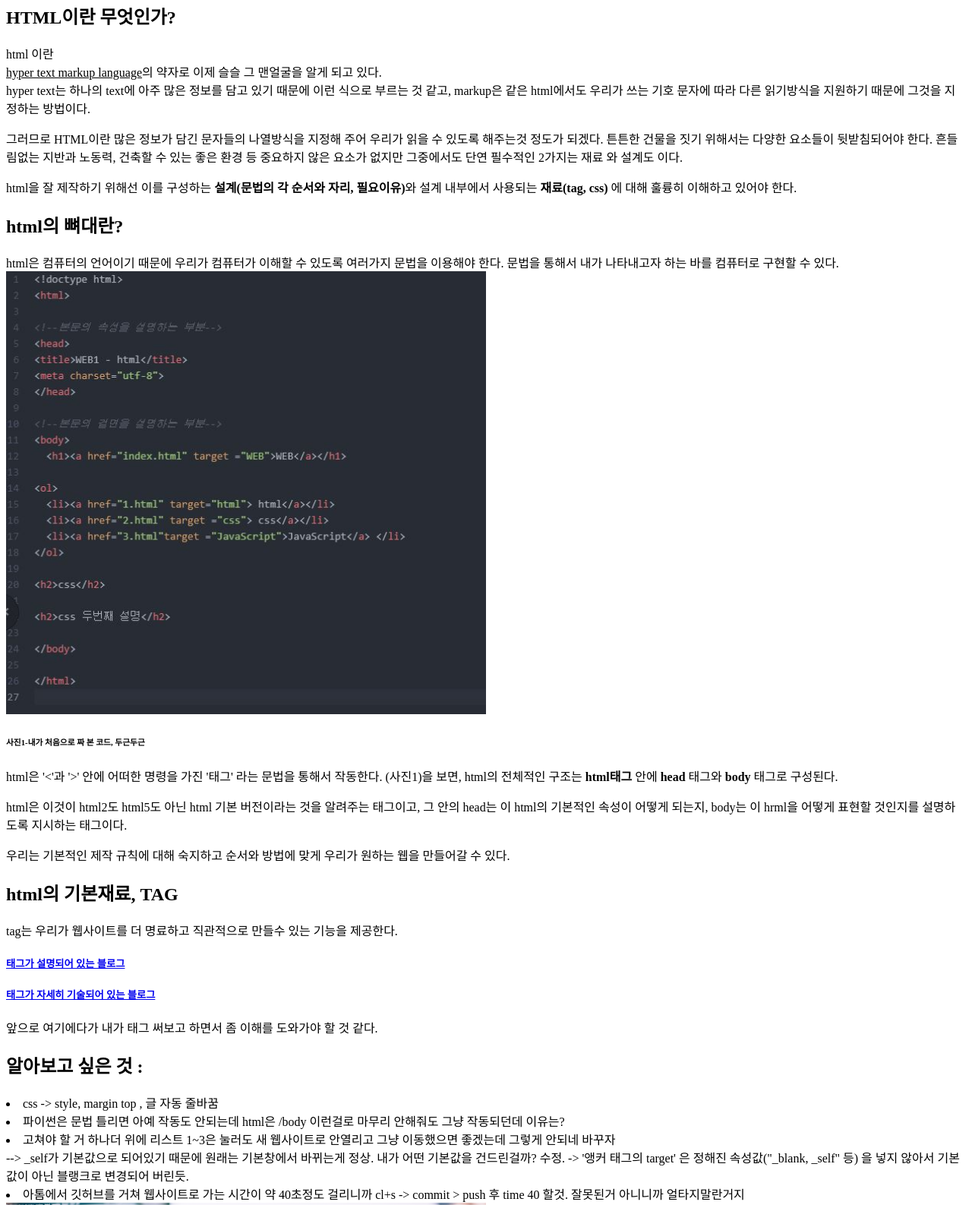
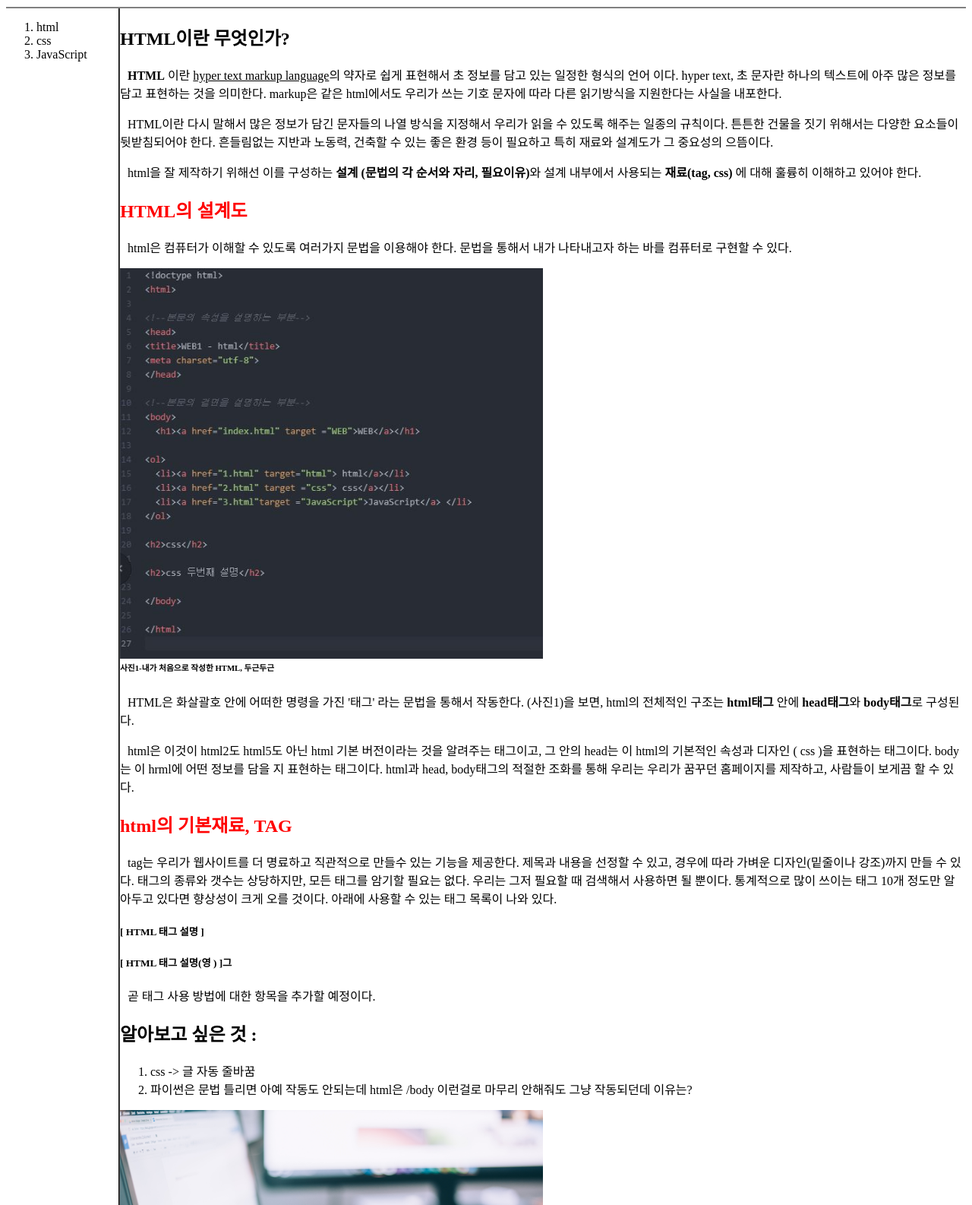
Before and after one commit to xman227/Second_world, a plain HTML site: page 1.html in a window 1280 px wide. Shown: the part 151-1737 px from the top of the page at 76% size. Drawn offline with Linux system fonts and the light colour scheme; a script that the page names is missing.

Commit message:
배운과정 총동원
changing coding clearly

```diff
--- a/1.html
+++ b/1.html
@@ -6,79 +6,143 @@
 <head>
 <title>WEB1 - html</title>
 <meta charset="utf-8">
+
+<style>
+  a{
+  color : black;
+   text-decoration: none;
+  }
+  h1 {
+    font-size:45px;
+    text-align:center;
+    border-bottom:2px solid gray;
+    padding: 50px;
+    margin:0px;
+  }
+  p{
+    text-indent:10px;
+  }
+  #Contents{
+    display:grid;
+    grid-template-columns: 150px 1fr;
+
+  }
+  #Contents #article{
+    border-right:groove 2px black;
+  }
+
+  @mediaquery(max-width:850px){
+    h1 {
+    border-bottom:none;
+    }
+    #Contents #article{
+      border-right:none;
+    }
+  }
+
+</style>
+
 </head>
 
-<!--본문의 겉면을 설명하는 부분-->
 <body>
   <h1><a href="index.html" target ="WEB">WEB</a></h1>
 
+<div id="Contents">
+
+  <div id="article">
     <ol>
       <li><a href="1.html" > html</a></li>
       <li><a href="2.html" > css</a></li>
       <li><a href="3.html" >JavaScript</a> </li>
     </ol>
+ </div>
 
+ <div id="article2">
     <h2>HTML이란 무엇인가?</h2>
 
-html 이란<br>
-<u>hyper text markup language</u>의 약자로 이제 슬슬 그 맨얼굴을 알게 되고 있다.<br>
-hyper text는 하나의 text에 아주 많은 정보를 담고 있기 때문에 이런 식으로 부르는 것 같고,
-markup은 같은 html에서도 우리가 쓰는 기호 문자에 따라 다른 읽기방식을 지원하기 때문에
-그것을 지정하는 방법이다.
-<p>그러므로 HTML이란 많은 정보가 담긴 문자들의 나열방식을 지정해 주어 우리가 읽을 수 있도록 해주는것
-  정도가 되겠다.
+    <p>
+      <strong>HTML</strong> 이란 <u>hyper text markup language</u>의 약자로 쉽게 표현해서 초 정보를 담고 있는 일정한 형식의 언어 이다.
+    hyper text, 초 문자란 하나의 텍스트에 아주 많은 정보를 담고 표현하는 것을 의미한다.
+    markup은 같은 html에서도 우리가 쓰는 기호 문자에 따라 다른 읽기방식을 지원한다는 사실을 내포한다.
+    </p>
+
+    <p>
+      HTML이란 다시 말해서 많은 정보가 담긴 문자들의 나열 방식을 지정해서 우리가 읽을 수 있도록 해주는 일종의 규칙이다.
       튼튼한 건물을 짓기 위해서는 다양한 요소들이 뒷받침되어야 한다.
-  흔들림없는 지반과 노동력, 건축할 수 있는 좋은 환경 등 중요하지 않은 요소가 없지만
-  그중에서도 단연 필수적인 2가지는 재료 와 설계도 이다.
-<p>html을 잘 제작하기 위해선 이를 구성하는 <strong>설계(문법의 각 순서와 자리, 필요이유)</strong>와 설계 내부에서 사용되는 <strong>재료(tag, css)</strong>
+      흔들림없는 지반과 노동력, 건축할 수 있는 좋은 환경 등이 필요하고
+      특히 재료와 설계도가 그 중요성의 으뜸이다.
+    </p>
+    <p>
+      html을 잘 제작하기 위해선 이를 구성하는 <strong>설계
+      (문법의 각 순서와 자리, 필요이유)</strong>와
+      설계 내부에서 사용되는 <strong>재료(tag, css)</strong>
       에 대해 훌륭히 이해하고 있어야 한다.
+    </p>
 
-  <h2>html의 뼈대란?</h2>
-html은 컴퓨터의 언어이기 때문에 우리가 컴퓨터가 이해할 수 있도록 여러가지 문법을 이용해야 한다.
-문법을 통해서 내가 나타내고자 하는 바를 컴퓨터로 구현할 수 있다.<br>
+    <h2 style="color:red;">HTML의 설계도</h2>
+    <p>
+      html은 컴퓨터가 이해할 수 있도록 여러가지 문법을 이용해야 한다.
+    문법을 통해서 내가 나타내고자 하는 바를 컴퓨터로 구현할 수 있다.
+    </p>
 
     <img src="html.jpg" width="50%">
-<h6>사진1-내가 처음으로 짜 본 코드, 두근두근</h6>
 
-html은 '<'과 '>' 안에 어떠한 명령을 가진 '태그' 라는 문법을 통해서 작동한다.
-(사진1)을 보면, html의 전체적인 구조는 <strong>html태그</strong> 안에 <strong>head</strong> 태그와 <strong>body</strong> 태그로 구성된다.
+    <h6 style="margin-top:0px"> 사진1-내가 처음으로 작성한 HTML, 두근두근</h6>
 
-<p>html은 이것이 html2도 html5도 아닌 html 기본 버전이라는 것을 알려주는 태그이고,
-그 안의 head는 이 html의 기본적인 속성이 어떻게 되는지,
-body는 이 hrml을 어떻게 표현할 것인지를 설명하도록 지시하는 태그이다.
+    <p>
+    HTML은 화살괄호 안에 어떠한 명령을 가진 '태그' 라는 문법을 통해서 작동한다.
+    (사진1)을 보면, html의 전체적인 구조는
+    <strong>html태그</strong> 안에 <strong>head태그</strong>와
+    <strong>body태그</strong>로 구성된다.
+    </p>
 
-<p>우리는 기본적인 제작 규칙에 대해 숙지하고 순서와 방법에 맞게 우리가 원하는 웹을 만들어갈 수 있다.
+    <p>
+    html은 이것이 html2도 html5도 아닌 html 기본 버전이라는 것을 알려주는 태그이고,
+    그 안의 head는 이 html의 기본적인 속성과 디자인
+    (<a href="2.html" style="color:black" > css </a></li>)을 표현하는 태그이다.
+    body는 이 hrml에 어떤 정보를 담을 지 표현하는  태그이다.
+    html과 head, body태그의 적절한 조화를 통해
+    우리는 우리가 꿈꾸던 홈페이지를 제작하고, 사람들이 보게끔 할 수 있다.
+    </p>
 
-<h2>html의 기본재료, TAG</h2>
+    <h2 style="color:red;"> html의 기본재료, TAG</h2>
+    <p>
     tag는 우리가 웹사이트를 더 명료하고 직관적으로 만들수 있는 기능을 제공한다.
+    제목과 내용을 선정할 수 있고, 경우에 따라 가벼운 디자인(밑줄이나 강조)까지
+    만들 수 있다. 태그의 종류와 갯수는 상당하지만, 모든 태그를 암기할 필요는 없다.
+    우리는 그저 필요할 때 검색해서 사용하면 될 뿐이다.
+    통계적으로 많이 쓰이는 태그 10개 정도만 알아두고 있다면 향상성이 크게 오를 것이다.
+    아래에 사용할 수 있는 태그 목록이 나와 있다.
+    </p>
 
-<p><h5><a href ="https://blog.naver.com/hwser2005/221695295876" target ="_blank" title="정확한 기재는 되어있지 않다">태그가 설명되어 있는 블로그</a></h5>
+    <h5><a href ="https://blog.naver.com/hwser2005/221695295876"
+      target ="_blank" title="정확한 기재는 되어있지 않다">
+      &#91; HTML 태그 설명 &#93; </a></h5>
 
-<p><h5><a href ="http://www.w3schools.com/tags/default.asp" target ="_blank" title="정확한 기재는 되어있지만 영문이다">태그가 자세히 기술되어 있는 블로그</a></h5>
+    <h5><a href ="http://www.w3schools.com/tags/default.asp"
+      target ="_blank" title="정확한 기재는 되어있지만 영문이다">
+      &#91; HTML 태그 설명(영 ) &#93;그</a></h5>
+    <p>
+      곧 태그 사용 방법에 대한 항목을 추가할 예정이다.
+    </p>
 
-앞으로 여기에다가 내가 태그 써보고 하면서 좀 이해를 도와가야 할 것 같다.<br>
+
 
     <h2>알아보고 싶은 것 :</h2>
 
 
-<oi>
-  <li>    css -> style, margin top , 글 자동 줄바꿈 </li>
-
+    <ol>
+      <li>    css -> 글 자동 줄바꿈 </li>
       <li> 파이썬은 문법 틀리면 아예 작동도 안되는데
             html은 /body 이런걸로 마무리 안해줘도 그냥 작동되던데 이유는?</li>
+    </ol>
 
-  <li>고쳐야 할 거 하나더
-위에 리스트 1~3은 눌러도 새 웹사이트로 안열리고 그냥 이동했으면 좋겠는데 그렇게 안되네 바꾸자 <br>
---> _self가 기본값으로 되어있기 때문에 원래는 기본창에서 바뀌는게 정상. 내가 어떤 기본값을 건드린걸까?
- 수정. -> '앵커 태그의 target' 은 정해진 속성값("_blank, _self" 등) 을 넣지 않아서 기본값이 아닌 블랭크로 변경되어 버린듯.</li>
-
-<li> 아톰에서 깃허브를 거쳐 웹사이트로 가는 시간이 약 40초정도 걸리니까
-  cl+s -> commit > push 후 time 40 할것. 잘못된거 아니니까 얼타지말란거지 </li>
-
-</oi>
     <img src="coding.jpg" width="50%">
 
-<p>
+    </div>
+
+
+  </div>
 
 <!--댓글기능-disqus-->
 
@@ -103,8 +167,6 @@ s.setAttribute('data-timestamp', +new Date());
   </script>
   <noscript>Please enable JavaScript to view the <a href="https://disqus.com/?ref_noscript">comments powered by Disqus.</a></noscript>
 
- </p>
 
 </body>
-
 </html>
```
Also changed, not shown: 2.html (+9 -10 lines), index.html (+25 -2 lines), 3.html (line endings or trailing spaces). Lines whose indentation alone changed are shown as unchanged.
